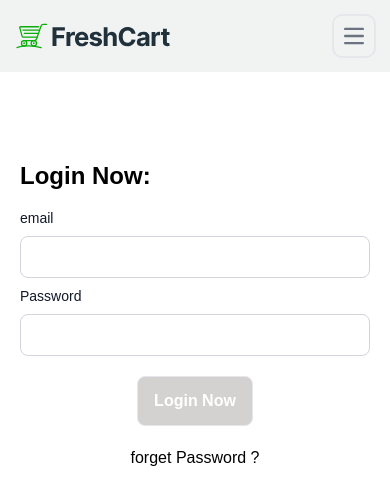
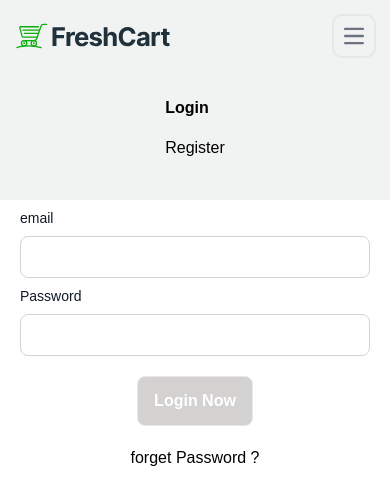
Before and after one commit to MohamedGold/E-commerce-Project, a React (Vite) app: page /#/login in a window 390 px wide. Both pictures are taken after a click on the button "Open main menu". Shown: the top 504 px of the page. Built offline with nearby package versions, Linux system fonts and the light colour scheme; no server answers; a web font is replaced by a local one.

Commit message:
8th commit

```diff
--- a/src/Components/NavBar/NavBar.jsx
+++ b/src/Components/NavBar/NavBar.jsx
@@ -1,4 +1,4 @@
-import React, { useContext, useEffect } from 'react';
+import React, { useContext, useEffect, useState } from 'react';
 import { Link, NavLink, useNavigate } from 'react-router-dom';
 import { TokenContext } from '../../Context/TokenContext';
 import { CartContext } from '../../Context/CartContext';
@@ -12,6 +12,8 @@ export default function NavBar() {
     useContext(CartContext);
   let { getWishlistProducts, numberOfWishlist, setNumberOfWishlist } =
     useContext(WishlistContext);
+
+    const [isMobileMenuOpen, setIsMobileMenuOpen] = useState(false);
 
   function getWishlist() {
     getWishlistProducts();
@@ -46,6 +48,10 @@ export default function NavBar() {
       setNumberOfWishlist(0);
     }
   }, [token]);
+
+    function toggleMobileMenu() {
+      setIsMobileMenuOpen(!isMobileMenuOpen); // Toggle mobile menu state
+    }
 
   function scrollToTop() {
     window.scrollTo({ top: 0, behavior: 'smooth' });
@@ -136,9 +142,10 @@ export default function NavBar() {
             <button
               data-collapse-toggle="navbar-sticky"
               type="button"
+              onClick={toggleMobileMenu}
               className="inline-flex items-center p-2 w-10 h-10 justify-center text-sm text-gray-500 rounded-lg lg:hidden hover:bg-gray-100 focus:outline-none focus:ring-2 focus:ring-gray-200 dark:text-gray-400 dark:hover:bg-gray-700 dark:focus:ring-gray-600"
               aria-controls="navbar-sticky"
-              aria-expanded="false"
+              aria-expanded={isMobileMenuOpen}
             >
               <span className="sr-only">Open main menu</span>
               <svg
@@ -159,7 +166,9 @@ export default function NavBar() {
             </button>
           </div>
           <div
-            className="items-center  justify-center  hidden w-full  lg:flex lg:w-auto lg:order-1 "
+            className={`items-center justify-center w-full lg:flex lg:w-auto lg:order-1 ${
+              isMobileMenuOpen ? 'block' : 'hidden'
+            }`} // Conditionally render the mobile menu
             id="navbar-sticky"
           >
             {token ? (
```
